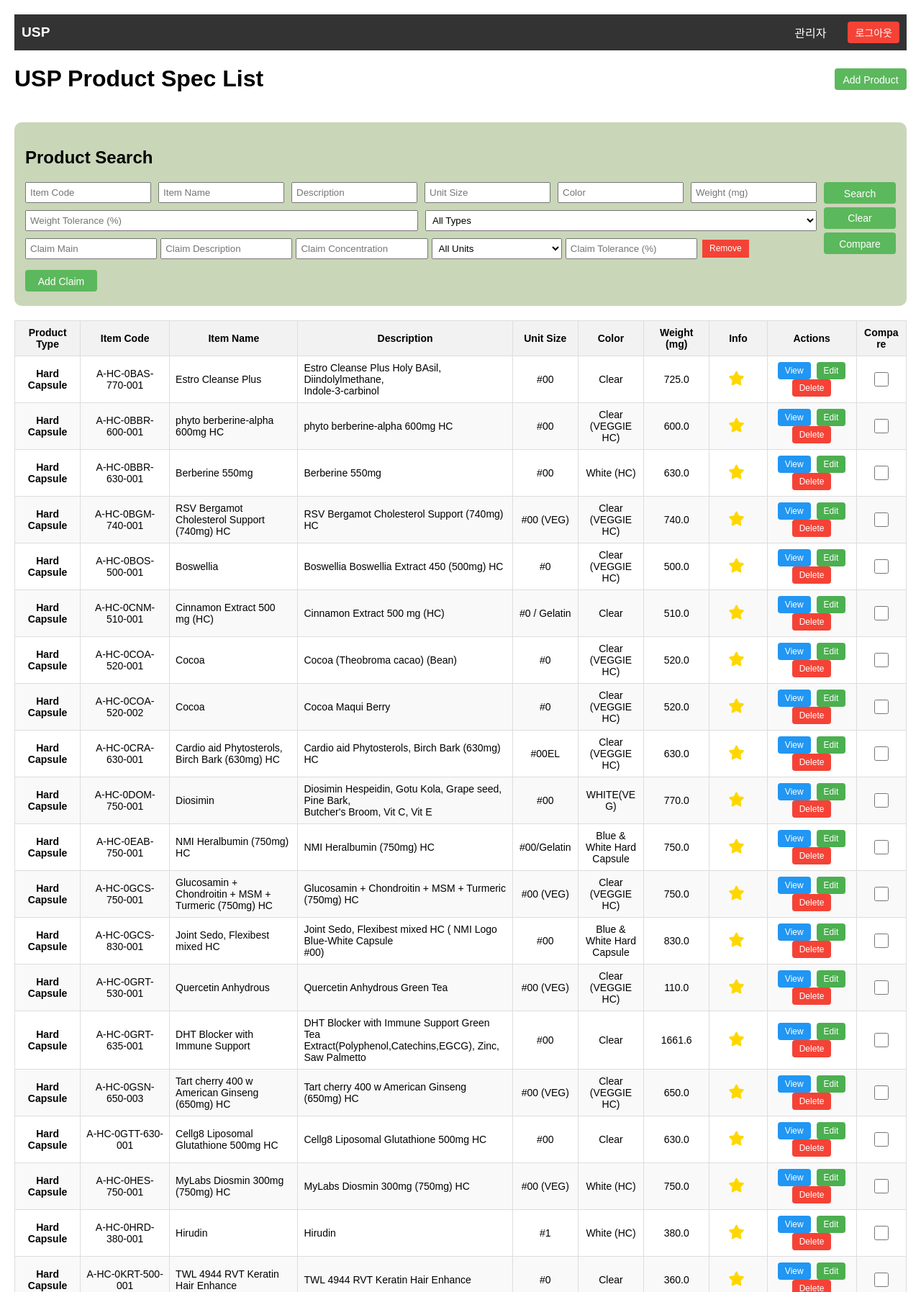
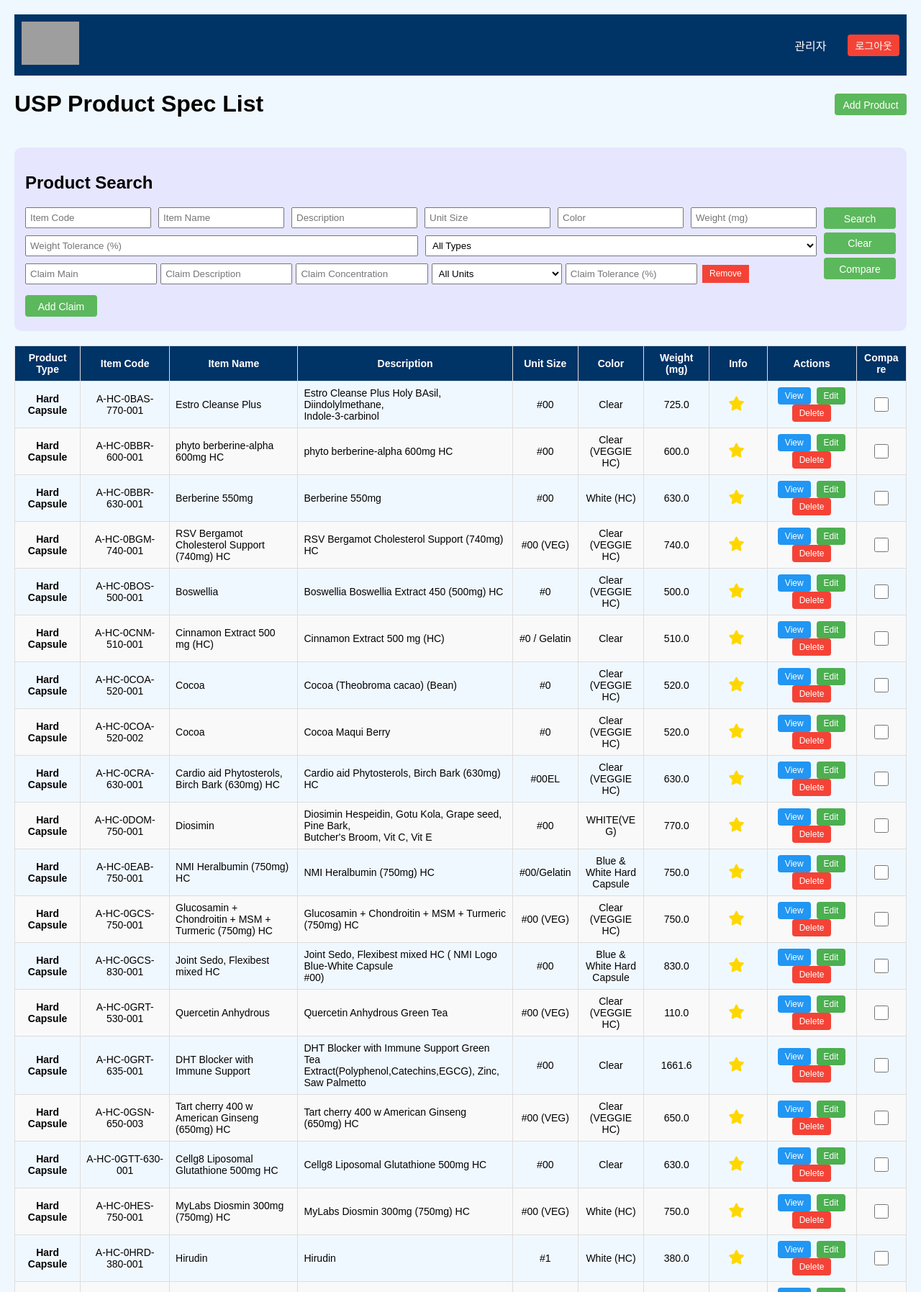
Before and after one commit to Daehwan-Koo/USP-Item-Spec, a Flask app: page / in a window 1280 px wide; the page is wider, and only the part inside the window is pictured. Shown: the top 1795 px of that part at 72% size. Run offline with Flask 3, Linux system fonts and the light colour scheme; the visitor is signed in with stand-in values (Sample User, id 1); data comes from the database, SQL or seed files in the repository; some libraries are stand-ins or nearby versions; grey boxes are pictures that could not be loaded.

Commit message:
인덳스 테마 업데이트

```diff
--- a/templates/index.html
+++ b/templates/index.html
@@ -14,6 +14,7 @@
         body {
             font-family: Arial, sans-serif;
             margin: 20px;
+            background-color: #f0f8ff;
         }
 
         table {
@@ -35,7 +36,9 @@
         }
 
         th {
-            background-color: #f2f2f2;
+            background-color: #003366;
+            /* Dark blue header */
+            color: white;
             font-weight: bold;
             text-align: center;
         }
@@ -156,7 +159,7 @@
         .search-buttons button:hover,
         .search-buttons a:hover,
         .green-button:hover {
-            background-color: #2f732f;
+            background-color: #4cae4c;
         }
 
         .compare-button {
@@ -400,7 +403,8 @@
 
         /* 상단 바 스타일 */
         .top-bar {
-            background-color: #333;
+            background-color: #003366;
+            /* Dark blue top bar */
             color: white;
             padding: 10px;
             display: flex;
@@ -450,8 +454,8 @@
 
         /* 검색 영역 스타일 */
         .search-container {
-            background-color: #c9d6b8;
-            /* 베이지색 */
+            background-color: #e6e6ff;
+            /* Light purple search container */
             border-radius: 10px;
             /* 둥근 모서리 */
             padding: 15px;
@@ -466,10 +470,11 @@
             align-items: center;
             margin-bottom: 20px;
         }
+
         /* 기존 스타일 유지 */
 
         /* 체크박스 크기 조정 */
-            input[type="checkbox"] {
+        input[type="checkbox"] {
             width: 20px;
             height: 20px;
             cursor: pointer;
@@ -485,7 +490,10 @@
 
 <body>
     <div class="top-bar">
-        <div class="top-bar-title">USP</div>
+        <div class="top-bar-title">
+            <img src="https://pplx-res.cloudinary.com/image/upload/v1739981033/user_uploads/CwyhfCVnxEiFBLi/image.jpg"
+                alt="USP Logo" height="60">
+        </div>
         <div class="top-bar-info">
             <span>
                 {% if session['role'] == 'admin' %}
@@ -530,7 +538,8 @@
                     value="{{ search_filters.get('weight_tolerance', '') }}">
                 <select name="product_type">
                     <option value="">All Types</option>
-                    <option value="Tablet" {% if search_filters.get('product_type')=='Tablet' %}selected{% endif %}>Tablet
+                    <option value="Tablet" {% if search_filters.get('product_type')=='Tablet' %}selected{% endif %}>
+                        Tablet
                     </option>
                     <option value="Softgel" {% if search_filters.get('product_type')=='Softgel' %}selected{% endif %}>
                         Softgel</option>
@@ -542,11 +551,14 @@
                         Powder</option>
                     <option value="Liquid" {% if search_filters.get('product_type')=='Liquid' %}selected{% endif %}>
                         Liquid</option>
-                    <option value="PH Tablet" {% if search_filters.get('product_type')=='PH Product' %}selected{% endif %}>
+                    <option value="PH Tablet" {% if search_filters.get('product_type')=='PH Tablet' %}selected{%
+                        endif %}>
                         PH Tablet</option>
-                    <option value="PH Hard Capsule" {% if search_filters.get('product_type')=='PH Product' %}selected{% endif %}>
+                    <option value="PH Hard Capsule" {% if search_filters.get('product_type')=='PH Hard Capsule'
+                        %}selected{% endif %}>
                         PH Hard Capsule</option>
-                    <option value="PH Softgel" {% if search_filters.get('product_type')=='PH Product' %}selected{% endif %}>
+                    <option value="PH Softgel" {% if search_filters.get('product_type')=='PH Softgel' %}selected{%
+                        endif %}>
                         PH Softgel</option>
                 </select>
                 <div id="claim-search-container">
@@ -768,7 +780,6 @@
             function initClaimRow(claimRow) {
                 var mainClaimInput = $(claimRow).find('.claim-main-input');
                 var claimDescriptionInput = $(claimRow).find('.claim-description-input');
-
                 mainClaimInput.autocomplete({
                     source: function (request, response) {
                         $.getJSON("/autocomplete", {
```
